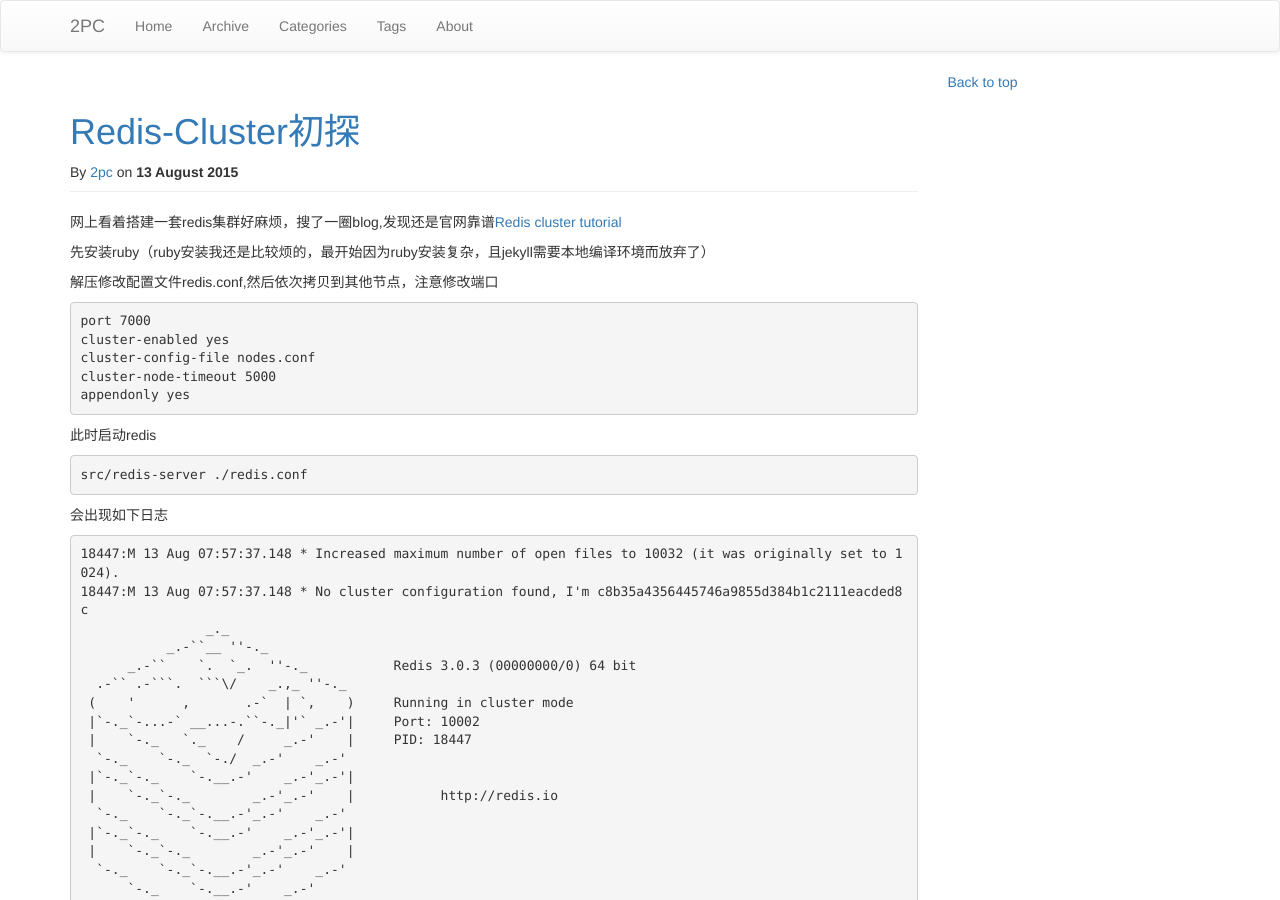
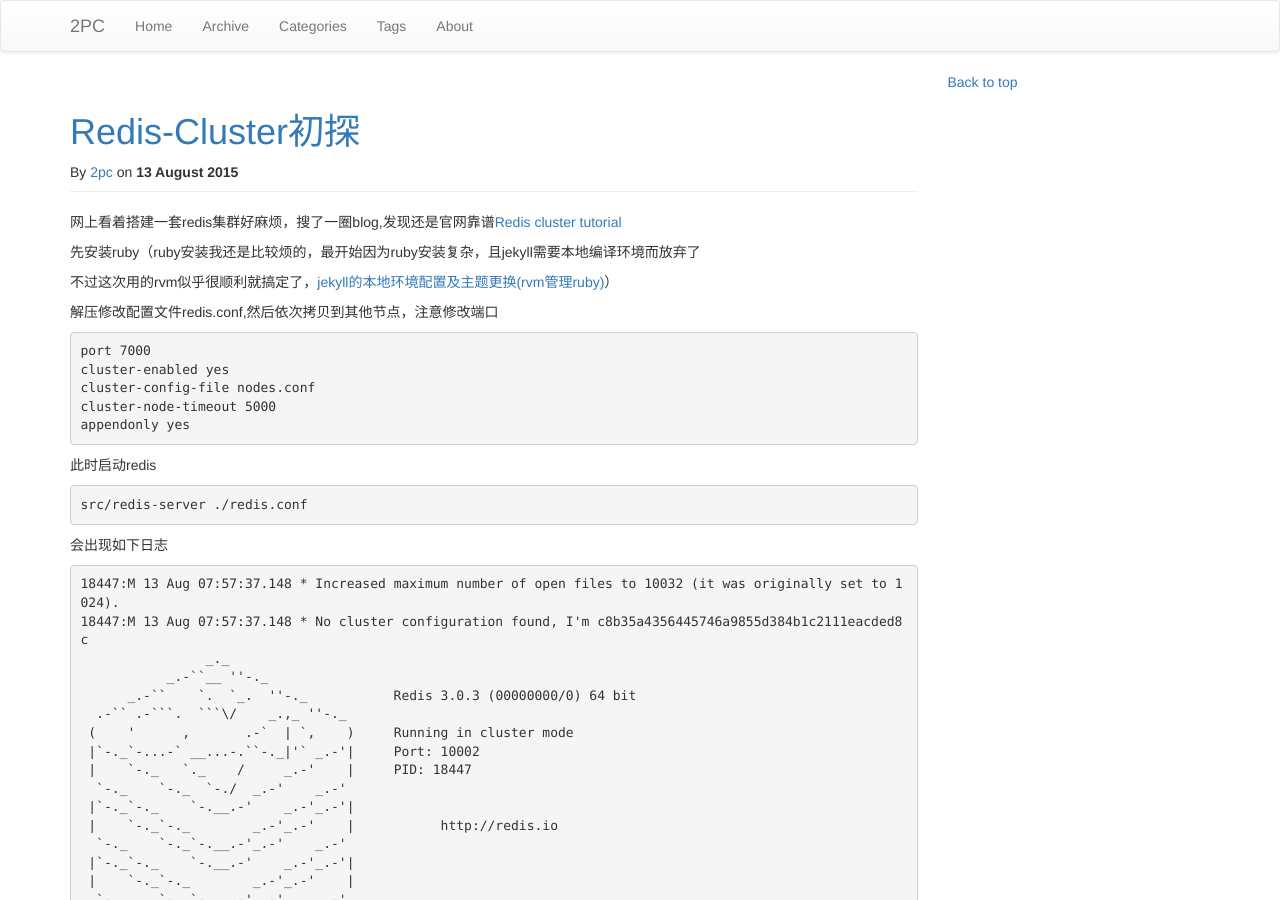
Before and after one commit to luyee/2pc.github.io, a Jekyll site: the page built from _posts/distributed/2015-08-13-Redis-Cluster3.0.md, in a window 1280 px wide and 900 px high. Built offline with Jekyll 4.4.1, drawn with Linux system fonts in a browser that asks for light colours; nearby versions of some CDN libraries; library files that are not in the unit come from our copies; comment, search, counter and statistics services are not loaded.

Commit message:
Update 2015-08-13-Redis-Cluster3.0.md

```diff
--- a/_posts/distributed/2015-08-13-Redis-Cluster3.0.md
+++ b/_posts/distributed/2015-08-13-Redis-Cluster3.0.md
@@ -7,7 +7,9 @@ tags : [distributed, redis3.x]
 {% include JB/setup %}
 网上看着搭建一套redis集群好麻烦，搜了一圈blog,发现还是官网靠谱[Redis cluster tutorial](http://redis.io/topics/cluster-tutorial)
 
-先安装ruby（ruby安装我还是比较烦的，最开始因为ruby安装复杂，且jekyll需要本地编译环境而放弃了）
+先安装ruby（ruby安装我还是比较烦的，最开始因为ruby安装复杂，且jekyll需要本地编译环境而放弃了
+
+不过这次用的rvm似乎很顺利就搞定了，[jekyll的本地环境配置及主题更换(rvm管理ruby)](http://2pc.github.io/2015/08/05/rvm-ruby-jekyll/)）
 
 解压修改配置文件redis.conf,然后依次拷贝到其他节点，注意修改端口
 
```
